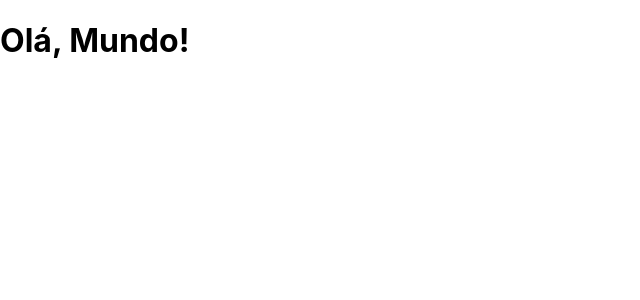
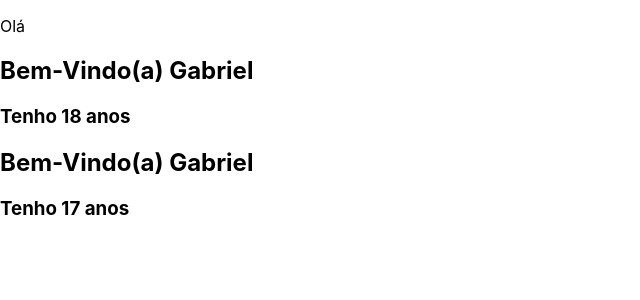
Before and after one commit to GabrielSoaresGomes/ReactJS-do-Zero-ao-Avancado, a React (Create React App) app in the folder meusite/: page / in a window 1280 px wide. Shown: the top 300 px of the page, without its empty margins (0-640 px from the left). Built offline with nearby package versions, Linux system fonts and the light colour scheme.

Commit message:
Iniciando com components e props

```diff
--- a/meusite/src/App.js
+++ b/meusite/src/App.js
@@ -1,8 +1,21 @@
 import React from 'react'
+
+const BemVindo = (props) => {
+    return (
+        <div>
+            <h2>Bem-Vindo(a) {props.nome} </h2>
+            <h3>Tenho {props.idade} anos</h3>
+        </div>
+    )
+}
 
 function App() {
     return (
-        <div><h1>Olá, Mundo!</h1></div>
+        <div>
+            <p>Olá</p>
+            <BemVindo nome="Gabriel" idade={18} />
+            <BemVindo nome="Gabriel" idade={17} />
+        </div>
     )
 }
 
```
